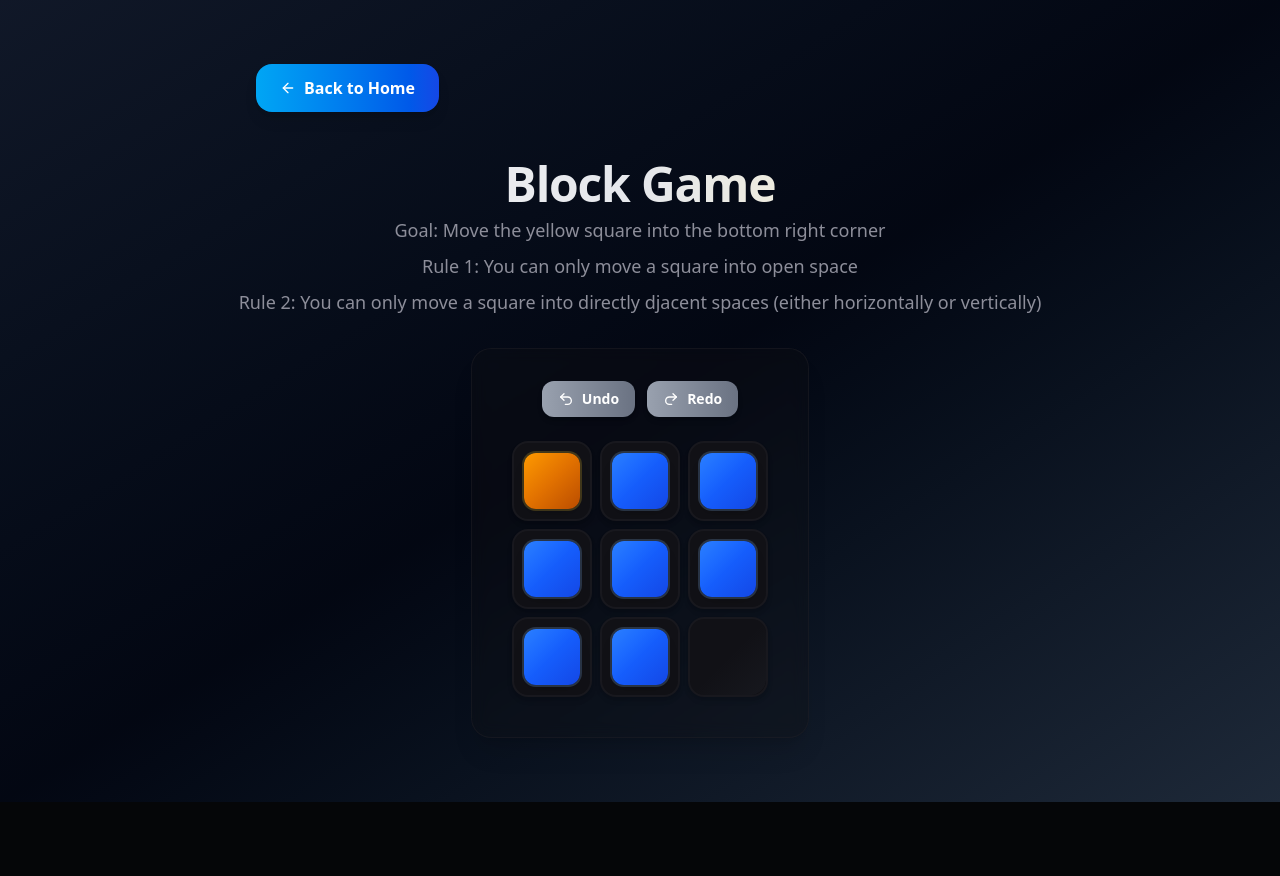
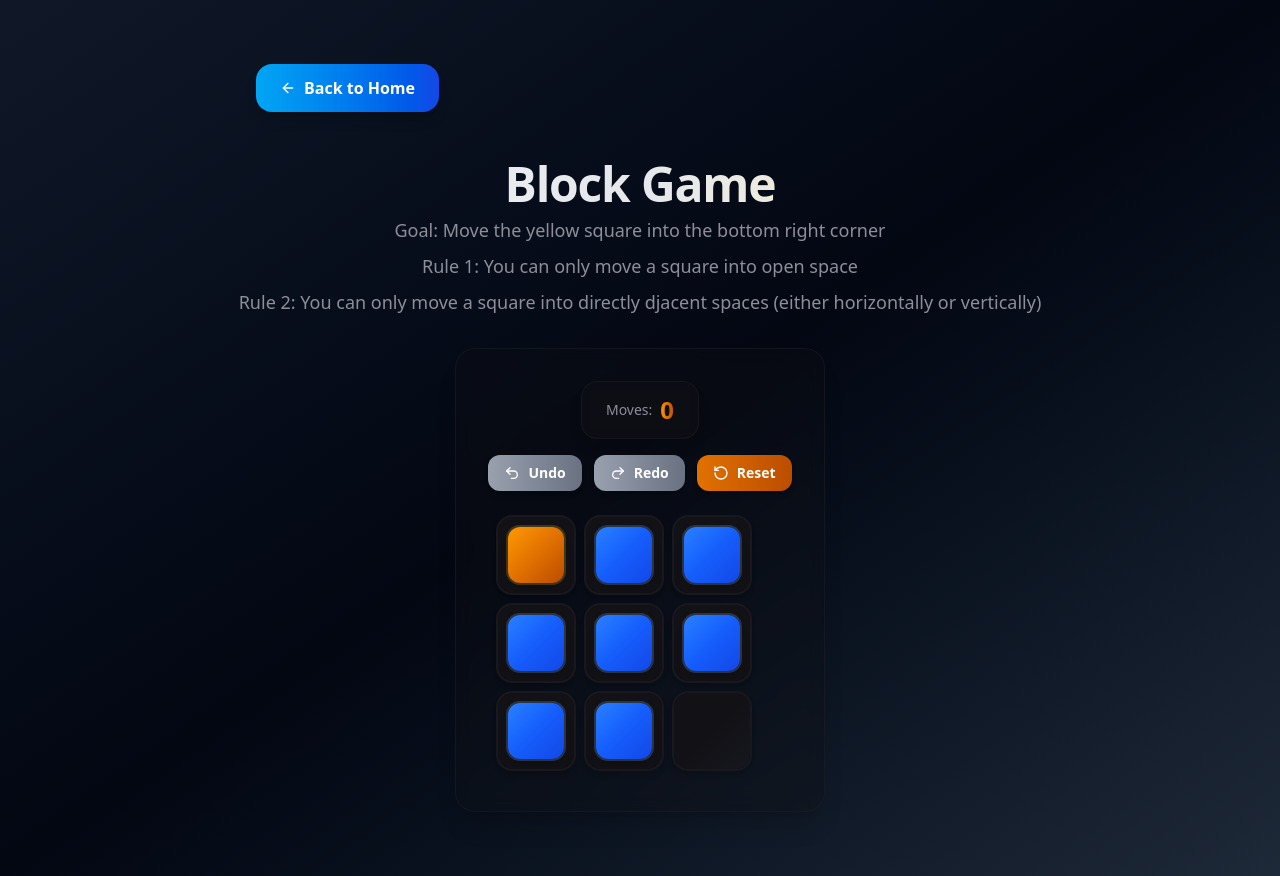
Before and after one commit to skojr/Block-Game, a Next.js app: page /game in a window 1280 px wide. Before the commit the page ends 802 px from the top, so only its background shows below. Built offline with nearby package versions, Linux system fonts and the light colour scheme.

Commit message:
[Feature] track moves taken and add button to reset page

```diff
--- a/app/game/components/board.tsx
+++ b/app/game/components/board.tsx
@@ -1,13 +1,27 @@
 "use client";
 import Square from "./square";
 import useBoardGame from "../hooks/useBoardGame";
-import { Undo2, Redo2 } from "lucide-react";
+import { Undo2, Redo2, RotateCcw } from "lucide-react";
 
 export default function Board({ rows = 3, cols = 3 }: { rows?: number, cols?: number }) {
-    const { squares, handleTileClick, undo, redo, canUndo, canRedo } = useBoardGame({ rows, cols })
+    const { moves, squares, handleTileClick, undo, redo, canUndo, canRedo } = useBoardGame({ rows, cols })
+
+    const handleReset = () => {
+        window.location.reload();
+    };
 
     return (
         <div className="flex flex-col gap-4">
+            <div className="flex justify-center items-center gap-4">
+                <div className="px-6 py-3 rounded-xl bg-card/80 dark:bg-card/60 backdrop-blur-sm border border-border shadow-lg">
+                    <div className="flex items-center gap-2">
+                        <span className="text-muted-foreground text-sm font-medium">Moves:</span>
+                        <span className="text-2xl font-bold bg-gradient-to-r from-amber-600 via-amber-700 to-amber-800 dark:from-amber-500 dark:via-amber-600 dark:to-amber-700 bg-clip-text text-transparent">
+                            {moves}
+                        </span>
+                    </div>
+                </div>
+            </div>
             <div className="flex justify-center gap-3">
                 <button
                     onClick={undo}
@@ -24,6 +38,13 @@ export default function Board({ rows = 3, cols = 3 }: { rows?: number, cols?: nu
                 >
                     <Redo2 className="w-4 h-4" />
                     Redo
+                </button>
+                <button
+                    onClick={handleReset}
+                    className="inline-flex items-center gap-2 px-4 py-2 rounded-lg bg-gradient-to-r from-amber-600 to-amber-700 hover:from-amber-700 hover:to-amber-800 transition-colors text-white text-sm font-semibold shadow-md active:scale-95 focus:outline-none focus:ring-2 focus:ring-offset-2 focus:ring-amber-500"
+                >
+                    <RotateCcw className="w-4 h-4" />
+                    Reset
                 </button>
             </div>
             <div className="flex flex-col gap-2 p-2">
--- a/app/game/hooks/useBoardGame.tsx
+++ b/app/game/hooks/useBoardGame.tsx
@@ -9,27 +9,29 @@ interface Square {
 }
 
 interface Hooks {
+    moves: number,
     handleTileClick: (index: number) => void,
     squares: Square[],
     undo: () => void,
     redo: () => void,
+    reset: () => void,
     canUndo: boolean,
     canRedo: boolean
 }
 export default function useBoardGame({ rows, cols }: { rows: number, cols: number }): Hooks {
 
+    const initialSquares: Square[] = Array.from({ length: rows * cols }, (_, i) => ({
+        occupied: i !== rows * cols - 1, // occupied
+        target: i === 0, // target
+        selected: false,
+    }));
+
     const [isASquareselected, setIsASquareselected] = useState<boolean>(false);
     const [selectedTileIndex, setSelectedTileIndex] = useState<number>(-1);
-    const [squares, setSquares] = useState<Square[]>(
-        Array.from({ length: rows * cols }, (_, i) => ({
-            occupied: i !== rows * cols - 1, // occupied
-            target: i === 0, // target
-            selected: false,
-        }))
-    );
+    const [squares, setSquares] = useState<Square[]>(initialSquares);
     const [history, setHistory] = useState<Square[][]>([]);
     const [future, setFuture] = useState<Square[][]>([]);
-
+    const [moves, setMoves] = useState<number>(0)
 
     function handleTileClick(index: number): void {
         const copyOfSquares = squares.slice();
@@ -50,13 +52,17 @@ export default function useBoardGame({ rows, cols }: { rows: number, cols: numbe
 
                 // store current state in history stack before making the move
                 // clear future stack since we're making a new move
-                setHistory([...history, squares.map(s => ({ ...s }))]);
+                const newHistory = [...history, squares.map(s => ({ ...s }))];
+                setHistory(newHistory);
                 setFuture([]);
 
                 // update squares and reset everything to not selected
                 setSquares(copyOfSquares)
                 setIsASquareselected(false);
                 setSelectedTileIndex(-1);
+
+                // increment move count
+                setMoves(newHistory.length);
             } // else do nothing
         } else {
             // update status of square
@@ -81,8 +87,10 @@ export default function useBoardGame({ rows, cols }: { rows: number, cols: numbe
         setFuture([...future, squares.map(s => ({ ...s }))]);
 
         // remove last state from history and restore it
-        setHistory(history.slice(0, -1));
+        const newHistory = history.slice(0, -1);
+        setHistory(newHistory);
         setSquares(previousState.map(s => ({ ...s })));
+        setMoves(newHistory.length);
 
         // clear selection when undoing
         setIsASquareselected(false);
@@ -96,22 +104,36 @@ export default function useBoardGame({ rows, cols }: { rows: number, cols: numbe
         const nextState = future[future.length - 1];
 
         // push current state to history stack (for undo)
-        setHistory([...history, squares.map(s => ({ ...s }))]);
+        const newHistory = [...history, squares.map(s => ({ ...s }))];
+        setHistory(newHistory);
 
         // remove last state from future and restore it
         setFuture(future.slice(0, -1));
         setSquares(nextState.map(s => ({ ...s })));
+        setMoves(newHistory.length);
 
         // clear selection when redoing
         setIsASquareselected(false);
         setSelectedTileIndex(-1);
     }
 
+    function reset(): void {
+        // restore to initial state
+        setSquares(initialSquares.map(s => ({ ...s })));
+        setHistory([]);
+        setFuture([]);
+        setMoves(0);
+        setIsASquareselected(false);
+        setSelectedTileIndex(-1);
+    }
+
     return {
+        moves,
         handleTileClick,
         squares,
         undo,
         redo,
+        reset,
         canUndo: history.length > 0,
         canRedo: future.length > 0
     }
```
